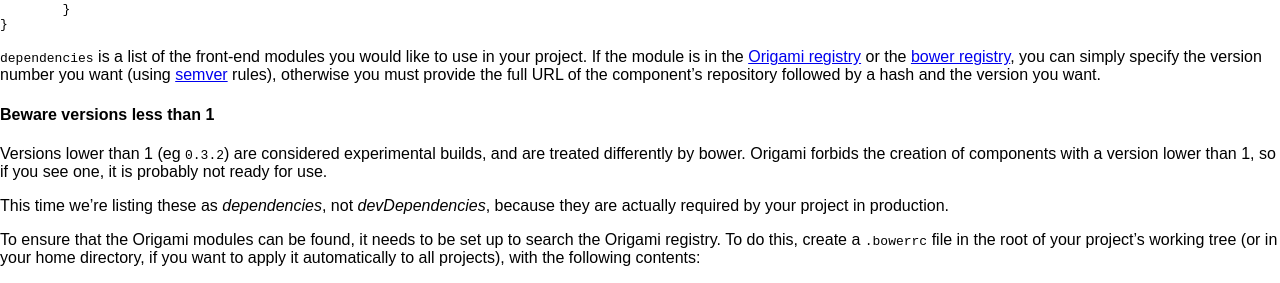
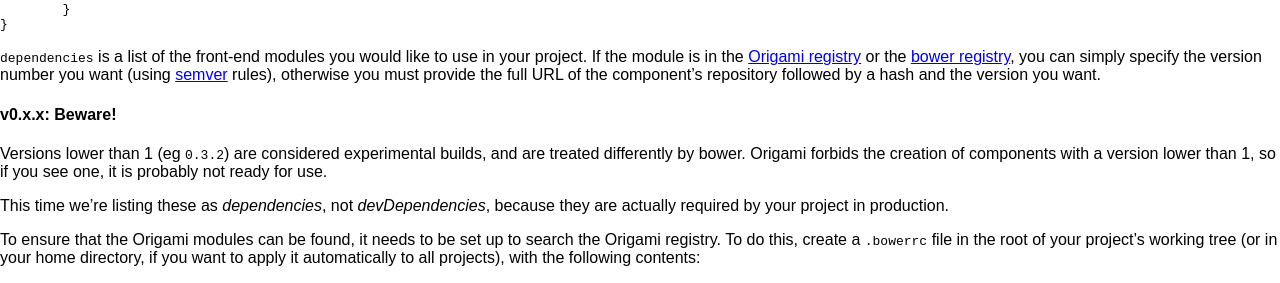
Before and after one commit to Financial-Times/ft-origami, a Jekyll site: the page built from docs/developer-guide/building-modules.md, in a window 1280 px wide and 900 px high, scrolled down 2673 px. Shown: the part 154-437 px from the top of the window. Built offline with Jekyll 4.4.1, drawn with Linux system fonts in a browser that asks for light colours; comment, search, counter and statistics services are not loaded; a style sheet for code colours, icons or effects is not loaded.

Commit message:
Improve heading

```diff
--- a/docs/developer-guide/building-modules.md
+++ b/docs/developer-guide/building-modules.md
@@ -138,7 +138,7 @@ Once you know which Origami modules you want, create a `bower.json` file in the
 `dependencies` is a list of the front-end modules you would like to use in your project.  If the module is in the [Origami registry](http://registry.origami.ft.com) or the [bower registry](http://bower.io/search/), you can simply specify the version number you want (using [semver](http://semver.org) rules), otherwise you must provide the full URL of the component's repository followed by a hash and the version you want.
 
 <aside>
-	<h4>Beware versions less than 1</h4>
+	<h4>v0.x.x: Beware!</h4>
 	<p>Versions lower than 1 (eg <code>0.3.2</code>) are considered experimental builds, and are treated differently by bower.  Origami forbids the creation of components with a version lower than 1, so if you see one, it is probably not ready for use.</p>
 </aside>
 
```
